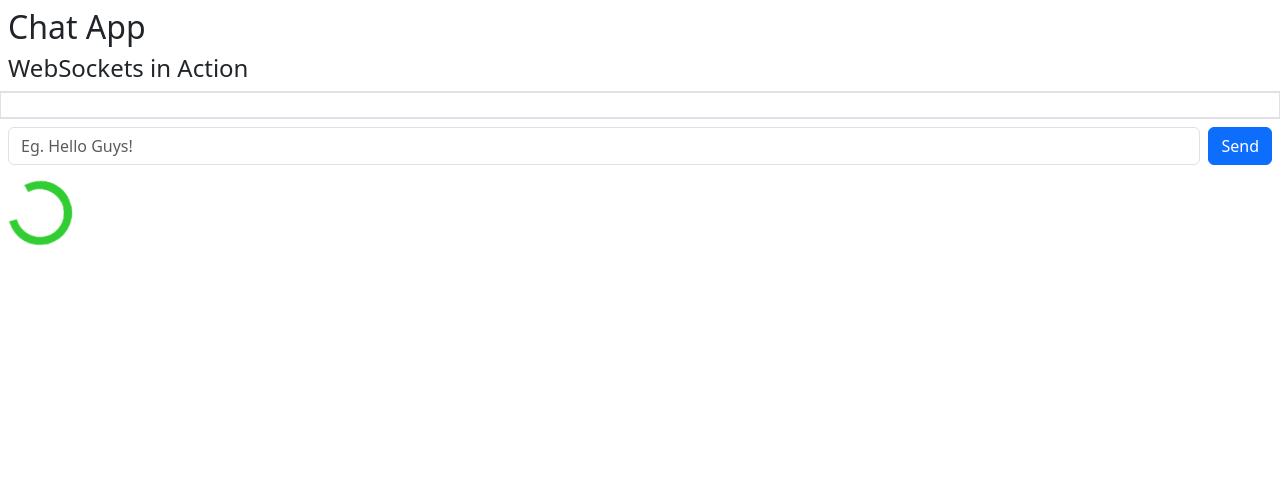
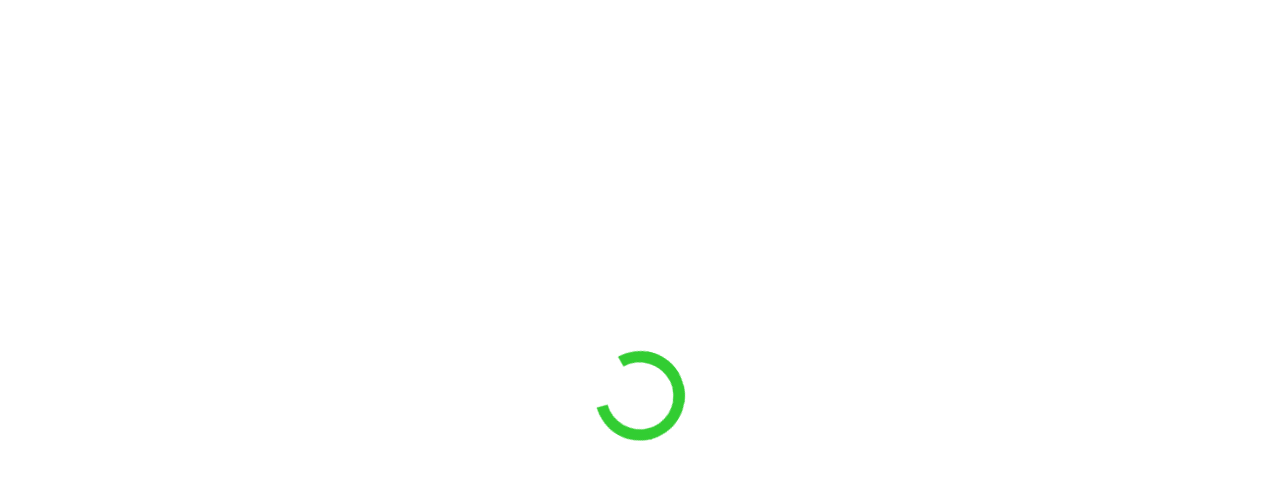
Before and after one commit to LahiruRasanjaya/chat-app, a website built with Parcel: page chat-app-front-end/src/index.html in a window 1280 px wide. Built offline with nearby package versions, Linux system fonts and the light colour scheme; files whose address does not match are found by name.

Commit message:
center the loader

```diff
--- a/chat-app-front-end/src/css/main.css
+++ b/chat-app-front-end/src/css/main.css
@@ -33,3 +33,17 @@
         transform: rotate(360deg);
     }
 }
+
+#loader {
+    position: fixed;
+    background-color: white;
+    left: 0;
+    top: 0;
+    display: flex;
+    justify-content: center;
+    align-items: center;
+}
+
+#loader-wrapper {
+    transform: scale(1.4);
+}
```
